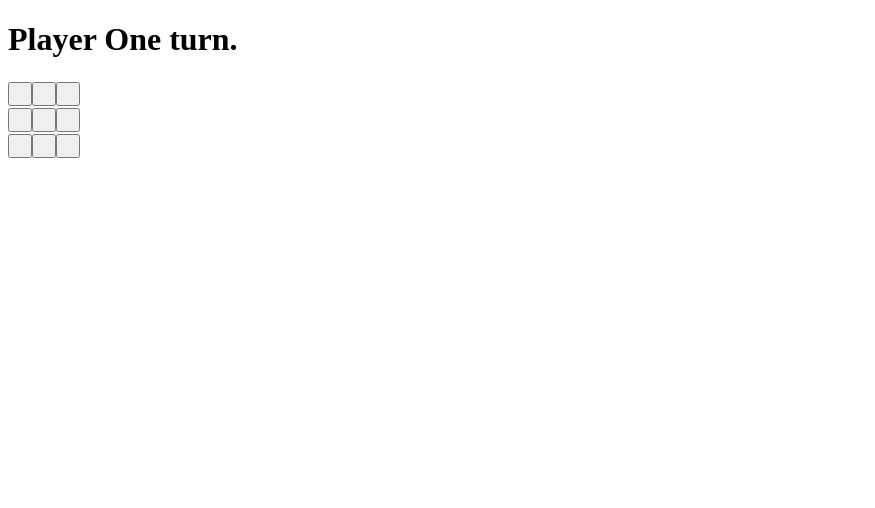
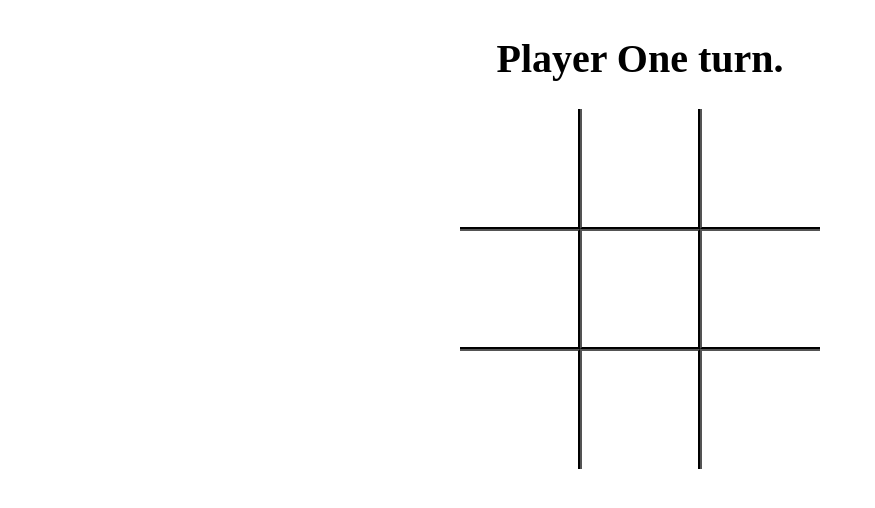
Before and after one commit to Muze32/Tic-Tac-Toe-TOP, a plain HTML site: page index.html in a window 1280 px wide. Shown: the whole page, without its empty margins (0-875 px from the left). Drawn offline with Linux system fonts and the light colour scheme.

Commit message:
Styles board turnDiv and winMessage

```diff
--- a/index.html
+++ b/index.html
@@ -8,10 +8,10 @@
     <title>Document</title>
 </head>
 <body>
-    <div id="container">
-        <h1 id="turn"></h1>
+    <div class="container">
+        <h1 class="turn"></h1>
         <div id="board"></div>
-        <div id="win"></div>
+        <div class="win"></div>
     </div>
 </body>
 </html>
--- a/script.js
+++ b/script.js
@@ -2,7 +2,7 @@ const Board = (function() {
     const board = [];
     const rows = 3, cols = 3;
 
-    for(let i = 0; i < rows; i++) {
+    for(let i = 0; i < rows; i++) { //Creates board
         board[i] = [];
         for (let j = 0; j < cols; j++) {
             board[i].push(" ");
@@ -71,6 +71,7 @@ const game = (function () {
             case "y":
                 Board.clearBoard();
                 switchTurn();
+                winMessage = "";
                 printNewRound();
                 break;
             case "n":
@@ -83,7 +84,7 @@ const game = (function () {
     }
 
     const checkWinner = () => {
-        for (let i = 0; i < 3; i++) {
+        for (let i = 0; i < 3; i++) { //Check rows and cols
             if (Board.isCellFull(i,0) && Board.getCell(i,0) === Board.getCell(i,1) && Board.getCell(i,1) === Board.getCell(i,2)) return true;
             else if (Board.isCellFull(0,i) && Board.getCell(0,i) === Board.getCell(1,i) && Board.getCell(1,i) === Board.getCell(2,i)) return true;
         }
@@ -95,7 +96,9 @@ const game = (function () {
     }
 
     const playRound = (row, col) => { //Main function
-        if(!inputValue(getCurrentPlayer().token, row, col)) return; //If the user tries to input a value in a empty cell thros a error message
+
+        //If the user tries to input a value in a empty cell thros a error message
+        if(!inputValue(getCurrentPlayer().token, row, col)) return;
 
         if(checkWinner() || Board.isFull()) {
             handleEndGame();
@@ -109,9 +112,9 @@ const game = (function () {
 })();
 
 const screenController = (function () {
-    const divTurn = document.querySelector("#turn");
+    const divTurn = document.querySelector(".turn");
     const divBoard = document.querySelector("#board");
-    const winDiv = document.querySelector("#win");
+    const winDiv = document.querySelector(".win");
 
     const clickHandlerBoard = (e) => {
         let row = e.target.getAttribute("row");
@@ -124,6 +127,7 @@ const screenController = (function () {
         let board = Board.getBoard();
         board.forEach((row, r) => {
             const divRow = document.createElement("div");
+            divRow.classList.add("row");
             row.forEach((col, c) => {
                 const divCol = document.createElement("button");
                 //Add atribbutes to button for styling and targetting purposes
--- a/style.css
+++ b/style.css
@@ -1,3 +1,47 @@
+:root {
+    --main-color:black;
+    font-size: 10px;
+}
+
+/****************MAIN BOARD*****************/
+
 .cell {
-    padding: 10px;
+    font-size: 8rem;
+    background: none;
+    min-width: 12rem;
+    min-height: 12rem;
 }
+
+.row {
+    display: flex;
+    justify-content: center;
+    align-items: center;
+}
+
+.container {
+    display: flex;
+    flex-direction: column;
+    justify-content: center;
+    align-items: center;
+}
+
+.row:first-child .cell {
+    border-top: none;
+}
+
+.row:last-child .cell {
+    border-bottom: none;
+}
+
+.cell[col="0"] {
+    border-left: none;
+}
+.cell[col="2"] {
+    border-right: none;
+}
+
+/*********TURN SECTION***********/
+
+.turn, .win {
+    font-size: 4rem;
+}
```
